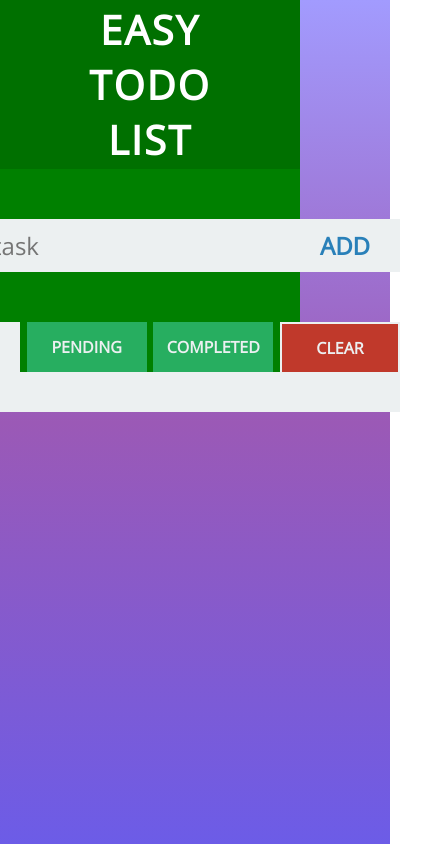
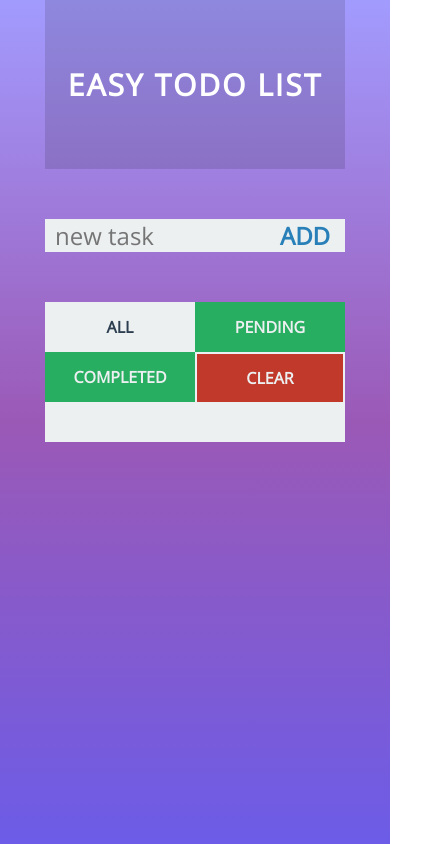
Before and after one commit to buiducnhat/todo-list, a React (Create React App) app: page / in a window 390 px wide. Shown: the whole page, 445 px wide, since content can reach past the window. Built offline with nearby package versions, Linux system fonts and the light colour scheme.

Commit message:
add basic responsive

```diff
--- a/src/App.css
+++ b/src/App.css
@@ -54,7 +54,7 @@ body {
     margin-bottom: 50px;
     color: #ffffff;
     background-color: #00000020;
-    padding: 0 80px;
+    /* padding: 0 80px; */
     display: flex;
     flex-direction: column;
     justify-content: center;
@@ -140,12 +140,38 @@ body {
 }
 
 @media screen and (max-width:500px) {
-    .container {
-        background-color: green;
+    .header {
         max-width: 300px;
     }
-    .header {
-        width: 100%;
+    .header h1 {
+        font-size: 30px;
+    }
+    .top {
+        max-width: 300px;
+        padding: 0;
+        flex-wrap: wrap;
+        align-content: center;
+    }
+    .top input {
+        max-width: 75%;
+    }
+    .control-view {
+        max-width: 300px;
+        flex-wrap: wrap;
+    }
+    .control-btn {
+        width: 50%;
+    }
+    .control-btn:hover {
+        transform: scale(1);
+    }
+    .middle {
         max-width: 300px;
     }
+    .middle input {
+        max-width: 50%;
+    }
+    .middle button {
+        transform: scale(0.75);
+    }
 }
```
